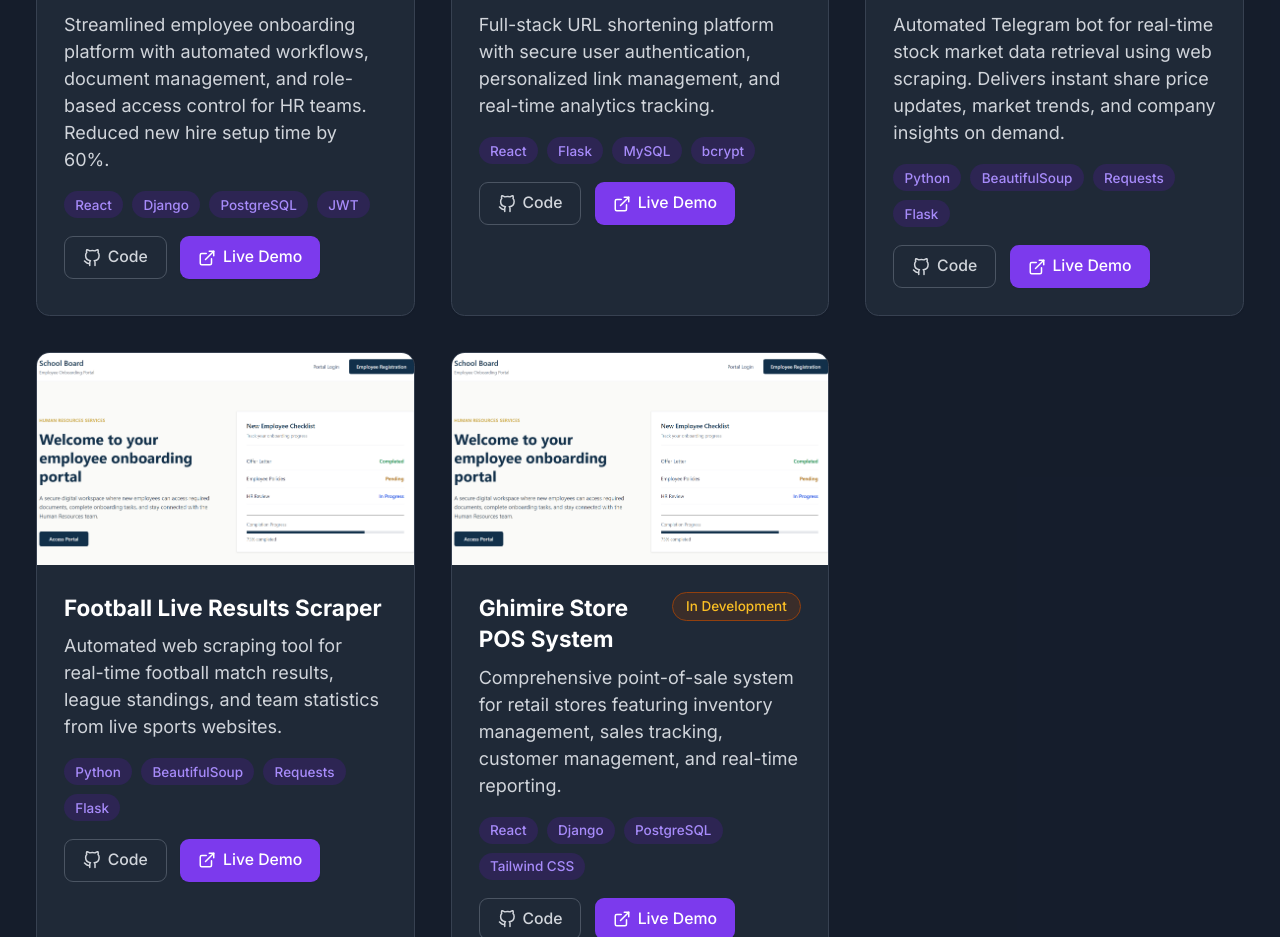
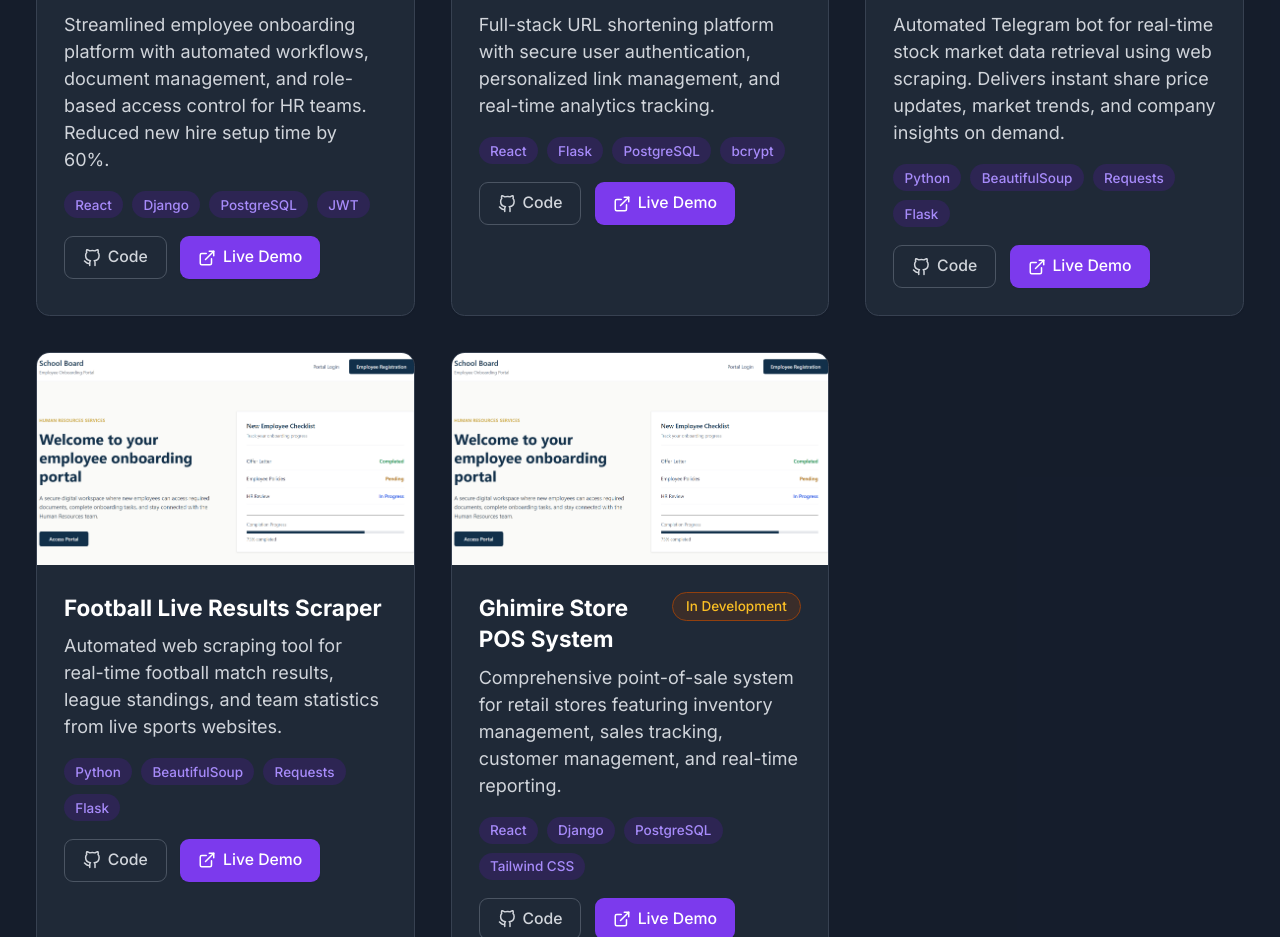
Before and after one commit to roshan13ghimire/roshan-portfolio, a React (Vite) app: page / in a window 1280 px wide. Shown: the part 3080-4017 px from the top of the page. Built offline with nearby package versions, Linux system fonts and the light colour scheme.

Commit message:
Update Projects.jsx

```diff
--- a/src/components/Projects.jsx
+++ b/src/components/Projects.jsx
@@ -20,7 +20,7 @@ const Projects = () => {
   title: 'URL Shortener Web App',
   description: 'Full-stack URL shortening platform with secure user authentication, personalized link management, and real-time analytics tracking.',
   image: UrlShortener,
-  tech: ['React', 'Flask', 'MySQL', 'bcrypt'],
+  tech: ['React', 'Flask', 'PostgreSQL', 'bcrypt'],
   github: 'https://github.com/roshan13ghimire/URLShortener_with_Authentication_System',
   live: 'https://url-shortener-with-authentication-s.vercel.app/',
 },
```
